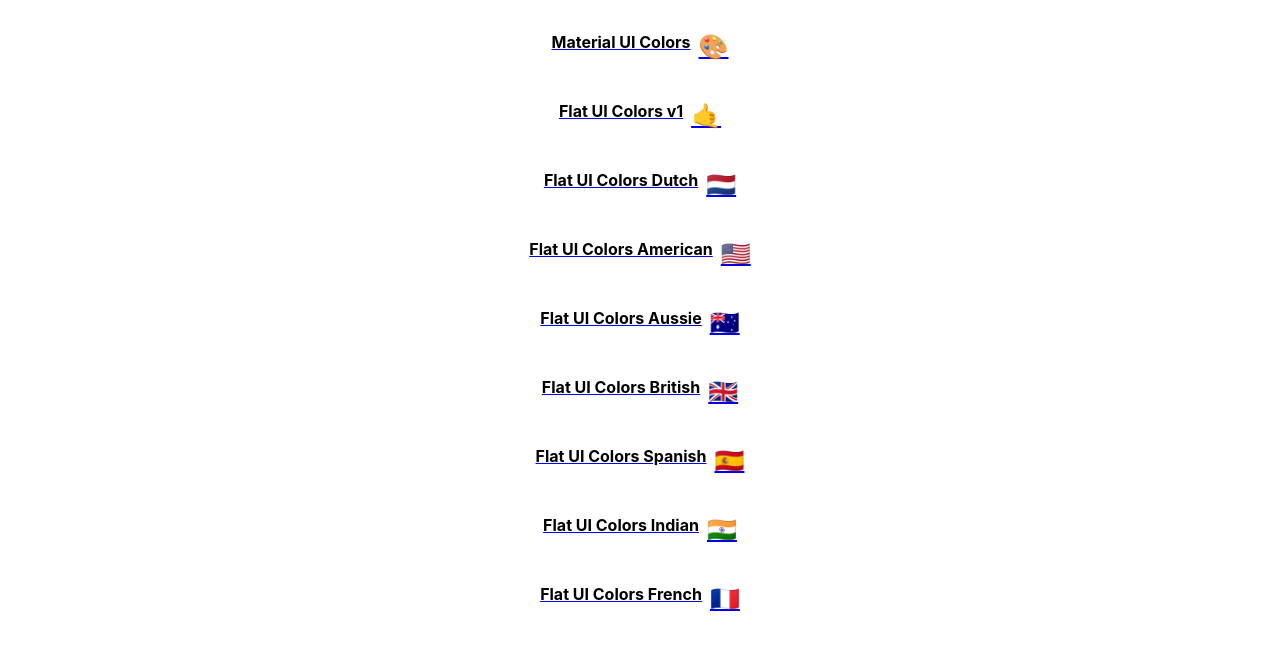
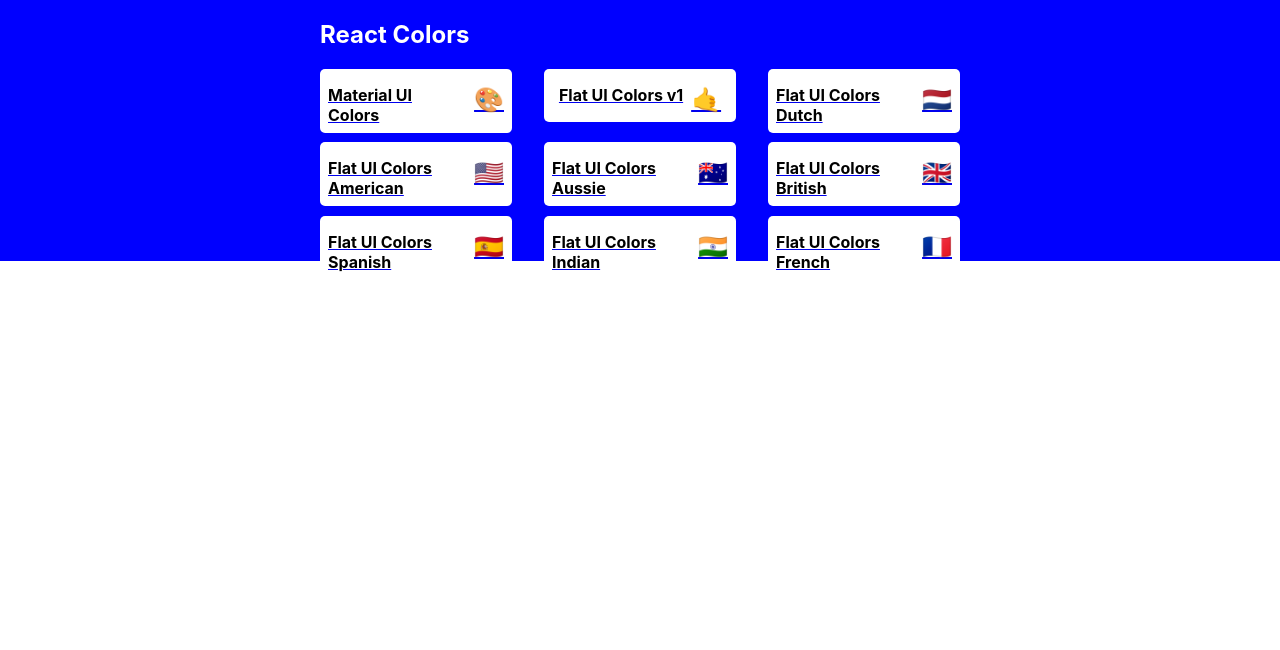
Before and after one commit to itsrojasleon/react-colors, a React (Create React App) app: page / in a window 1280 px wide. Shown: the top 650 px of the page. Built offline with nearby package versions, Linux system fonts and the light colour scheme.

Commit message:
Styling PaletteList with JSS

```diff
--- a/src/components/palette/PaletteList.js
+++ b/src/components/palette/PaletteList.js
@@ -1,21 +1,57 @@
 import React, { Component } from 'react';
 import { Link } from 'react-router-dom';
 import MiniPalette from './MiniPalette';
+import { withStyles } from '@material-ui/styles';
+
+const styles = {
+  root: {
+    backgroundColor: 'blue',
+    heigth: '100%',
+    display: 'flex',
+    justifyContent: 'center',
+    alignItems: 'center',
+  },
+  container: {
+    width: '50%',
+    display: 'flex',
+    alignItems: 'flex-start',
+    flexDirection: 'column',
+    flexWrap: 'wrap',
+  },
+  nav: {
+    display: 'flex',
+    width: '100%',
+    justifyContent: 'space-between',
+    color: 'white',
+  },
+  palettes: {
+    boxSizing: 'border-box',
+    width: '100%',
+    display: 'grid',
+    gridTemplateColumns: 'repeat(3, 30%)',
+    gridGap: '5%',
+  },
+};
 
 class PaletteList extends Component {
   render() {
-    const { palettes } = this.props;
+    const { palettes, classes } = this.props;
     return (
-      <div>
-        {palettes.map(palette => (
-          <p key={palette.id}>
-            <Link to={`/palette/${palette.id}`}>
-              <MiniPalette {...palette} />
-            </Link>
-          </p>
-        ))}
+      <div className={classes.root}>
+        <div className={classes.container}>
+          <nav className={classes.nav}>
+            <h1>React Colors</h1>
+          </nav>
+          <div className={classes.palettes}>
+            {palettes.map(palette => (
+              <Link to={`/palette/${palette.id}`}>
+                <MiniPalette {...palette} />
+              </Link>
+            ))}
+          </div>
+        </div>
       </div>
     );
   }
 }
-export default PaletteList;
+export default withStyles(styles)(PaletteList);
```
